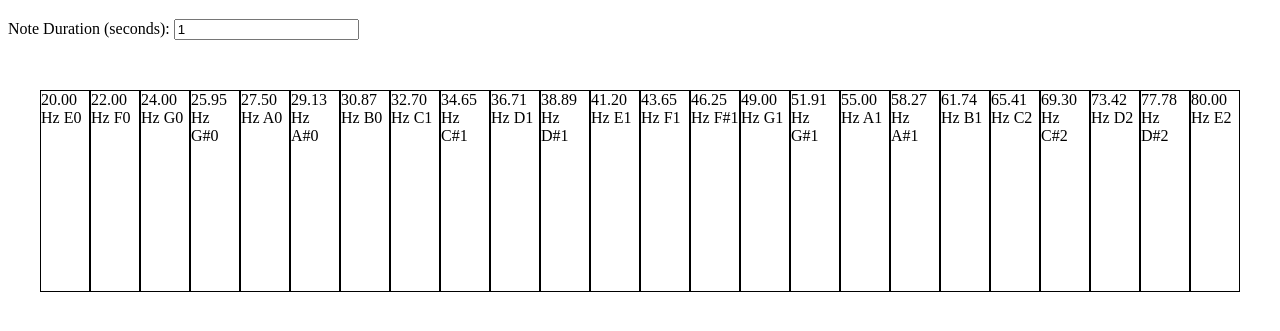
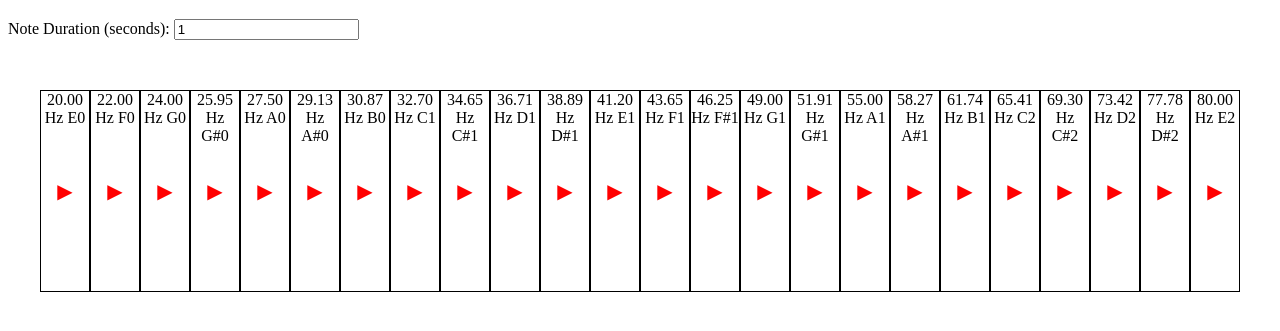
Before and after one commit to funky49/basslab1.4, a plain HTML site: page index.html in a window 1280 px wide. Shown: the part 61-392 px from the top of the page. Drawn offline with Linux system fonts and the light colour scheme.

Commit message:
first commit

```diff
--- a/style.css
+++ b/style.css
@@ -1,3 +1,4 @@
+/* Style for the piano keys */
 #piano {
     display: flex;
     width: 1200px; /* Adjust as needed */
@@ -9,6 +10,8 @@
     height: 200px;
     background-color: white;
     border: 1px solid black;
+    position: relative;
+    text-align: center;
     z-index: 1;
 }
 
@@ -23,6 +26,21 @@
     z-index: 2;
 }
 
-.white-key.active, .black-key.active {
+/* Add a red play symbol to each key */
+.white-key::before,
+.black-key::before {
+    content: '▶'; /* Unicode for play symbol */
+    color: red;
+    font-size: 20px;
+    position: absolute;
+    top: 50%;
+    left: 50%;
+    transform: translate(-50%, -50%);
+    pointer-events: none; /* Prevent interaction with the symbol */
+}
+
+/* Highlight active keys */
+.white-key.active,
+.black-key.active {
     background-color: lightgray;
 }
```
